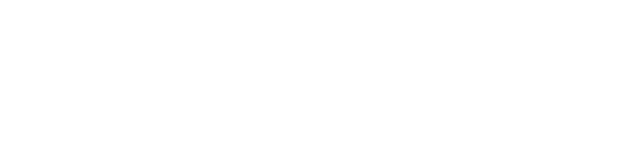
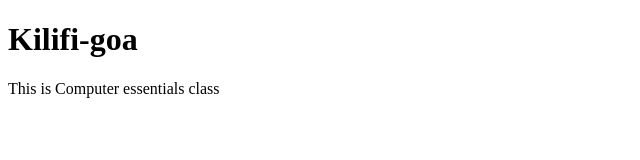
Before and after one commit to Elizaphan88/git_github, a plain HTML site: page index.html in a window 1280 px wide. Shown: the whole page, without its empty margins (0-640 px from the left). Drawn offline with Linux system fonts and the light colour scheme.

Commit message:
Added a paragraph

```diff
--- a/index.html
+++ b/index.html
@@ -6,6 +6,7 @@
     <title>Document</title>
 </head>
 <body>
-
+    <h1>Kilifi-goa</h1>
+    <p>This is Computer essentials class</p>
 </body>
 </html>
```
